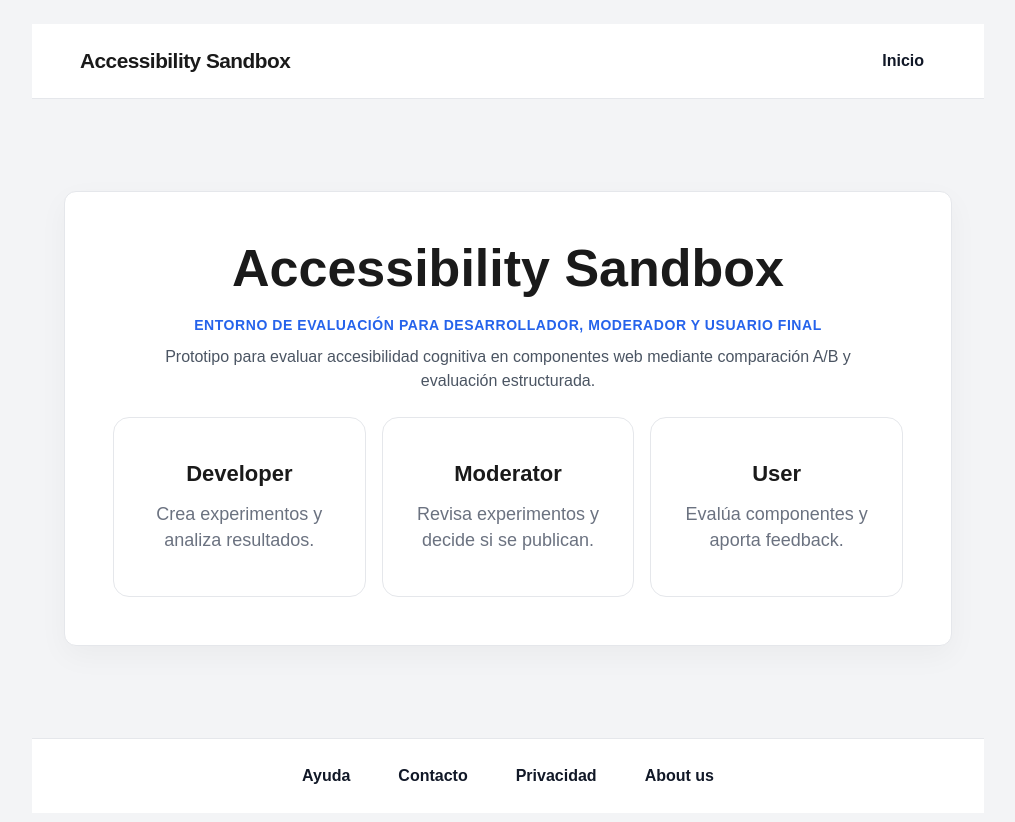
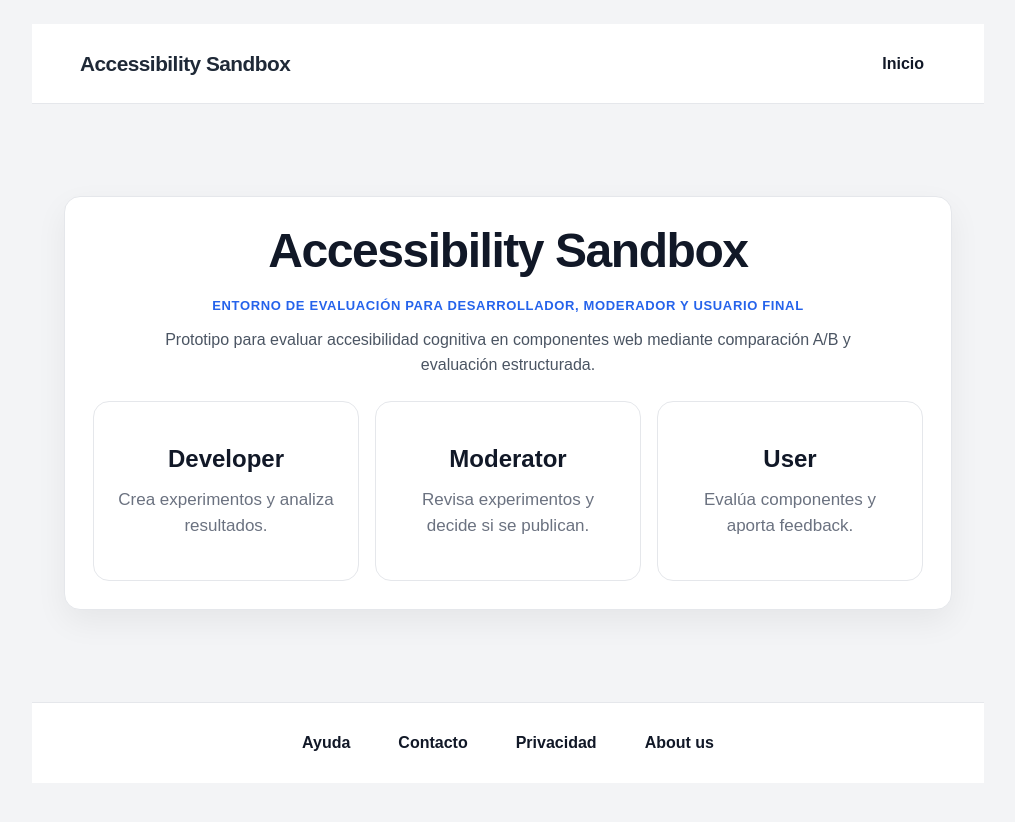
Before and after one commit to 100472330/ACCESIBILITY-SANDBOX, a React app in the folder frontend/: page / in a window 1280 px wide. Shown: the top 822 px of the page, without its empty margins (132-1147 px from the left). Built offline with nearby package versions, Linux system fonts and the light colour scheme; no server answers; the HTML template or start-up script is replaced by a standard one.

Commit message:
[FEAT] first standarization of index.css

```diff
--- a/frontend/src/index.css
+++ b/frontend/src/index.css
@@ -1,3 +1,33 @@
+:root {
+  --bg-page: #f3f4f6;
+  --bg-surface: #ffffff;
+  --bg-subtle: #f9fafb;
+  --text-main: #1f2937;
+  --text-muted: #6b7280;
+  --text-strong: #111827;
+  --border: #e5e7eb;
+  --border-strong: #d1d5db;
+
+  --primary: #2563eb;
+  --primary-soft: #eff6ff;
+  --primary-border: #bfdbfe;
+
+  --radius-sm: 8px;
+  --radius-md: 12px;
+  --radius-lg: 16px;
+
+  --space-1: 6px;
+  --space-2: 10px;
+  --space-3: 12px;
+  --space-4: 16px;
+  --space-5: 20px;
+  --space-6: 24px;
+  --space-7: 28px;
+
+  --shadow-soft: 0 8px 20px rgba(17, 24, 39, 0.06);
+  --shadow-lift: 0 10px 24px rgba(17, 24, 39, 0.08);
+}
+
 * {
   box-sizing: border-box;
 }
@@ -5,40 +35,63 @@
 body {
   margin: 0;
   font-family: Arial, sans-serif;
-  background: #f3f4f6;
-  color: #1a1a1a;
+  background: var(--bg-page);
+  color: var(--text-main);
+  font-size: 16px;
+  line-height: 1.45;
 }
 
 #root {
   width: 100%;
 }
 
+h1,
+h2,
+h3,
+h4,
+h5,
+h6 {
+  margin: 0;
+  color: var(--text-strong);
+  line-height: 1.2;
+}
+
+p {
+  margin: 0;
+}
+
 .app {
   max-width: 1000px;
   margin: 0 auto;
-  padding: 24px;
+  padding: var(--space-6);
 }
 
 .header {
   display: flex;
   justify-content: space-between;
   align-items: center;
-  gap: 16px;
-  margin-bottom: 24px;
+  gap: var(--space-4);
+  margin-bottom: var(--space-6);
+}
+
+.header h1 {
+  font-size: 2rem;
+  letter-spacing: -0.02em;
 }
 
 .card {
-  background: white;
-  border: 1px solid #e5e7eb;
-  border-radius: 12px;
-  padding: 20px;
-  margin-bottom: 24px;
+  background: var(--bg-surface);
+  border: 1px solid var(--border);
+  border-radius: var(--radius-md);
+  padding: var(--space-6);
+  margin-bottom: var(--space-6);
+  box-shadow: var(--shadow-soft);
 }
 
 .form {
   display: flex;
   flex-direction: column;
-  gap: 12px;
+  gap: var(--space-3);
 }
 
 input,
@@ -53,8 +106,10 @@ textarea,
 select {
   width: 100%;
   padding: 10px 12px;
-  border: 1px solid #d1d5db;
-  border-radius: 8px;
+  border: 1px solid var(--border-strong);
+  border-radius: var(--radius-sm);
+  color: var(--text-main);
+  background: #fff;
 }
 
 textarea {
@@ -63,12 +118,22 @@ textarea {
 }
 
 button {
-  background: #2563eb;
-  color: white;
+  background: var(--primary);
+  color: #fff;
   border: none;
-  border-radius: 8px;
+  border-radius: var(--radius-sm);
   padding: 10px 14px;
+  font-weight: 600;
   cursor: pointer;
+  transition: filter 0.15s ease, transform 0.15s ease;
+}
+
+button:hover {
+  filter: brightness(0.95);
+}
+
+button:active {
+  transform: translateY(1px);
 }
 
 button:disabled {
@@ -79,13 +144,13 @@ button:disabled {
 .role-switcher {
   display: flex;
   align-items: center;
-  gap: 8px;
+  gap: var(--space-2);
 }
 
 .experiment-list {
   display: grid;
   grid-template-columns: repeat(2, minmax(0, 1fr));
-  gap: 16px;
+  gap: var(--space-4);
   align-items: start;
 }
 
@@ -96,12 +161,13 @@ button:disabled {
 }
 
 .experiment-item {
-  margin-top: 10px;
-  margin-right: 10px;
-  border: 1px solid #e5e7eb;
-  border-radius: 10px;
+  margin-top: var(--space-2);
+  margin-right: 0;
+  border: 1px solid var(--border);
+  border-radius: var(--radius-md);
   padding: 14px;
-  background: #fafafa;
+  background: var(--bg-subtle);
+  box-shadow: 0 2px 8px rgba(17, 24, 39, 0.04);
 }
 
 .experiment-item.expanded {
@@ -119,16 +185,18 @@ button:disabled {
 
 .actions {
   display: flex;
-  gap: 10px;
-  margin-top: 12px;
+  gap: var(--space-2);
+  margin-top: var(--space-3);
 }
 
 .approve-btn {
   background: #16a34a;
+  border: 1px solid #16a34a;
 }
 
 .reject-btn {
   background: #dc2626;
+  border: 1px solid #dc2626;
 }
 
 .selectable {
@@ -136,23 +204,23 @@ button:disabled {
 }
 
 .selectable.selected {
-  border: 2px solid #2563eb;
-  background: #eff6ff;
+  border: 2px solid var(--primary);
+  background: var(--primary-soft);
 }
 
 .preview-frame {
   width: 100%;
   height: 400px;
   min-height: 250px;
-  border: 1px solid #d1d5db;
-  border-radius: 8px;
-  background: white;
+  border: 1px solid var(--border-strong);
+  border-radius: var(--radius-sm);
+  background: #fff;
 }
 
 .results-box {
-  margin-top: 12px;
-  padding: 10px;
-  border-radius: 8px;
+  margin-top: var(--space-3);
+  padding: var(--space-2);
+  border-radius: var(--radius-sm);
   background: #f0f9ff;
   border: 1px solid #bae6fd;
 }
@@ -160,7 +228,7 @@ button:disabled {
 .ab-container {
   display: grid;
   grid-template-columns: repeat(2, 1fr);
-  gap: 16px;
+  gap: var(--space-4);
 }
 
 .experiment-item.expanded .ab-container {
@@ -176,35 +244,35 @@ button:disabled {
 .ab-variant {
   display: flex;
   flex-direction: column;
-  gap: 8px;
-  border: 1px solid #e5e7eb;
-  border-radius: 12px;
-  padding: 12px;
-  background: #ffffff;
+  gap: var(--space-2);
+  border: 1px solid var(--border);
+  border-radius: var(--radius-md);
+  padding: var(--space-3);
+  background: var(--bg-surface);
 }
 
 .ab-choice {
   display: flex;
   flex-direction: column;
-  gap: 8px;
+  gap: var(--space-2);
 }
 
 .success {
   background: #dcfce7;
   border: 1px solid #86efac;
   color: #166534;
-  padding: 10px;
-  border-radius: 8px;
-  margin-bottom: 16px;
+  padding: var(--space-2);
+  border-radius: var(--radius-sm);
+  margin-bottom: var(--space-4);
 }
 
 .role-banner {
-  margin-bottom: 20px;
+  margin-bottom: var(--space-5);
 }
 
 .developer-banner {
-  background: #eff6ff;
-  border: 1px solid #bfdbfe;
+  background: var(--primary-soft);
+  border: 1px solid var(--primary-border);
 }
 
 .moderator-banner {
@@ -221,24 +289,25 @@ button:disabled {
   max-width: 900px;
   margin: 60px auto;
   text-align: center;
-  padding: 48px;
-  background: #ffffff;
-  border: 1px solid #e5e7eb;
-  box-shadow: 0 10px 30px rgba(0, 0, 0, 0.04);
+  padding: var(--space-7);
+  background: var(--bg-surface);
+  border: 1px solid var(--border);
+  border-radius: var(--radius-lg);
+  box-shadow: 0 12px 32px rgba(0, 0, 0, 0.06);
 }
 
 .login-card h1 {
-  margin-top: 0;
-  margin-bottom: 20px;
-  font-size: 52px;
-  line-height: 1.1;
+  margin-bottom: var(--space-5);
+  font-size: 48px;
+  line-height: 1.08;
+  letter-spacing: -0.03em;
 }
 
 .role-entry-buttons {
   display: flex;
   flex-direction: column;
-  gap: 12px;
-  margin-top: 20px;
+  gap: var(--space-3);
+  margin-top: var(--space-5);
 }
 
 .role-entry-buttons button {
@@ -246,11 +315,11 @@ button:disabled {
 }
 
 .comments-box {
-  margin-top: 12px;
-  padding: 10px;
-  border-radius: 8px;
-  background: #f9fafb;
-  border: 1px solid #e5e7eb;
+  margin-top: var(--space-3);
+  padding: var(--space-2);
+  border-radius: var(--radius-sm);
+  background: var(--bg-subtle);
+  border: 1px solid var(--border);
 }
 
 .comments-box ul {
@@ -259,15 +328,15 @@ button:disabled {
 }
 
 .comments-box li {
-  margin-bottom: 6px;
+  margin-bottom: var(--space-1);
 }
 
 .status-badge {
   display: inline-block;
   padding: 4px 10px;
   border-radius: 999px;
-  font-size: 14px;
-  font-weight: 600;
+  font-size: 13px;
+  font-weight: 700;
 }
 
 .status-pending {
@@ -291,47 +360,52 @@ button:disabled {
 }
 
 .ab-variant.selected {
-  border: 2px solid #2563eb;
+  border: 2px solid var(--primary);
 }
 
 .ab-metrics {
-  margin-top: 12px;
-  padding: 10px;
+  margin-top: var(--space-3);
+  padding: var(--space-2);
   background: #eef2ff;
   border: 1px solid #c7d2fe;
-  border-radius: 8px;
+  border-radius: var(--radius-sm);
 }
 
 .recommendation-box {
-  margin-top: 12px;
-  padding: 10px;
+  margin-top: var(--space-3);
+  padding: var(--space-2);
   background: #ecfdf5;
   border: 1px solid #86efac;
-  border-radius: 8px;
+  border-radius: var(--radius-sm);
 }
 
 .login-subtitle {
   color: #4b5563;
-  margin: 0 auto 24px auto;
+  margin: 0 auto var(--space-6) auto;
   text-align: center;
   max-width: 700px;
-  line-height: 1.5;
+  line-height: 1.55;
 }
 
 .role-cards {
   display: grid;
   grid-template-columns: repeat(3, 1fr);
-  gap: 16px;
-  margin-top: 20px;
+  gap: var(--space-4);
+  margin-top: var(--space-5);
+}
+
+.role-card,
+.developer-menu-card,
+.category-card {
+  border: 1px solid var(--border);
+  border-radius: var(--radius-lg);
+  background: var(--bg-surface);
+  cursor: pointer;
+  transition: transform 0.15s ease, box-shadow 0.15s ease, border-color 0.15s ease;
 }
 
 .role-card {
-  border: 1px solid #e5e7eb;
-  border-radius: 16px;
-  padding: 24px;
-  background: #ffffff;
-  cursor: pointer;
-  transition: transform 0.15s ease, box-shadow 0.15s ease, border-color 0.15s ease;
+  padding: var(--space-6);
   min-height: 180px;
   display: flex;
   flex-direction: column;
@@ -340,26 +414,23 @@ button:disabled {
 
 .role-card p {
   margin: 0;
-  color: #4b5563;
-  line-height: 1.45;
-  font-size: 18px;
+  color: var(--text-muted);
+  line-height: 1.5;
+  font-size: 17px;
 }
 
-.role-card:hover {
+.role-card:hover,
+.developer-menu-card:hover,
+.category-card:hover {
   transform: translateY(-3px);
-  box-shadow: 0 10px 24px rgba(0, 0, 0, 0.08);
+  box-shadow: var(--shadow-lift);
   border-color: #93c5fd;
 }
 
 .role-card h2 {
   margin-top: 0;
   margin-bottom: 14px;
-  font-size: 22px;
-}
-
-.role-card p {
-  margin: 0;
-  color: #6b7280;
+  font-size: 24px;
 }
 
 @media (max-width: 900px) {
@@ -369,31 +440,33 @@ button:disabled {
 }
 
 .login-tag {
-  font-size: 14px;
-  font-weight: 600;
-  color: #2563eb;
+  font-size: 13px;
+  font-weight: 700;
+  color: var(--primary);
   text-transform: uppercase;
-  letter-spacing: 0.04em;
-  margin-bottom: 12px;
+  letter-spacing: 0.05em;
+  margin-bottom: var(--space-3);
 }
 
 .metric-block {
-  margin-top: 10px;
+  margin-top: var(--space-2);
 }
 
 .metric-bar {
   width: 100%;
   height: 10px;
-  background: #e5e7eb;
+  background: var(--border);
   border-radius: 999px;
   overflow: hidden;
-  margin-top: 6px;
+  margin-top: var(--space-1);
 }
 
 .metric-fill {
   height: 100%;
-  background: #2563eb;
+  background: var(--primary);
   border-radius: 999px;
+  transition: width 0.4s ease, background-color 0.3s ease;
+  box-shadow: 0 0 6px rgba(0, 0, 0, 0.15);
 }
 
 .ab-bar {
@@ -402,18 +475,18 @@ button:disabled {
   height: 28px;
   border-radius: 999px;
   overflow: hidden;
-  background: #e5e7eb;
+  background: var(--border);
   margin: 12px 0;
 }
 
 .ab-bar-a {
-  background: #2563eb;
+  background: var(--primary);
   color: white;
   display: flex;
   align-items: center;
   justify-content: center;
   font-size: 12px;
-  font-weight: 600;
+  font-weight: 700;
   min-width: 0;
 }
 
@@ -424,63 +497,58 @@ button:disabled {
   align-items: center;
   justify-content: center;
   font-size: 12px;
-  font-weight: 600;
+  font-weight: 700;
   min-width: 0;
 }
 
 .experiment-item button + button {
-  margin-left: 10px;
+  margin-left: var(--space-2);
 }
 
 .export-btn {
   background: #111827;
+  border: 1px solid #111827;
+}
+
+.export-btn:hover {
+  background: #1f2937;
+  border-color: #1f2937;
 }
 
 .validation-error {
   background: #fee2e2;
   border: 1px solid #fca5a5;
   color: #991b1b;
-  padding: 10px;
-  border-radius: 8px;
+  padding: var(--space-2);
+  border-radius: var(--radius-sm);
   margin: 8px 0;
 }
 
 .developer-home {
   text-align: center;
-  padding: 40px;
+  padding: var(--space-6);
 }
 
 .developer-home-subtitle {
   color: #4b5563;
   max-width: 650px;
   margin: 0 auto 28px auto;
-  line-height: 1.5;
+  line-height: 1.55;
 }
 
 .developer-menu-cards {
   display: grid;
   grid-template-columns: repeat(2, 1fr);
-  gap: 20px;
-  margin-top: 20px;
+  gap: var(--space-5);
+  margin-top: var(--space-5);
 }
 
 .developer-menu-card {
-  border: 1px solid #dbeafe;
-  border-radius: 16px;
-  padding: 28px;
-  background: #ffffff;
-  cursor: pointer;
-  transition: transform 0.15s ease, box-shadow 0.15s ease, border-color 0.15s ease;
+  padding: var(--space-6);
   min-height: 180px;
   display: flex;
   flex-direction: column;
   justify-content: center;
-}
-
-.developer-menu-card:hover {
-  transform: translateY(-3px);
-  box-shadow: 0 10px 24px rgba(0, 0, 0, 0.08);
-  border-color: #93c5fd;
 }
 
 .developer-menu-card h3 {
@@ -491,21 +559,21 @@ button:disabled {
 
 .developer-menu-card p {
   margin: 0;
-  color: #6b7280;
-  line-height: 1.45;
-  font-size: 18px;
+  color: var(--text-muted);
+  line-height: 1.5;
+  font-size: 17px;
 }
 
 .developer-subheader-row {
   display: flex;
   justify-content: space-between;
   align-items: center;
-  gap: 16px;
+  gap: var(--space-4);
 }
 
 .developer-subheader-row p {
   margin: 8px 0 0 0;
-  color: #6b7280;
+  color: var(--text-muted);
 }
 
 @media (max-width: 900px) {
@@ -520,21 +588,21 @@ button:disabled {
 }
 
 .developer-stats {
-  padding: 24px;
+  padding: var(--space-6);
 }
 
 .developer-stats-grid {
   display: grid;
   grid-template-columns: repeat(3, 1fr);
-  gap: 16px;
+  gap: var(--space-4);
 }
 
 .developer-stat-card {
-  border-radius: 16px;
-  padding: 24px;
+  border-radius: var(--radius-lg);
+  padding: var(--space-6);
   text-align: center;
-  border: 1px solid #e5e7eb;
-  background: #ffffff;
+  border: 1px solid var(--border);
+  background: var(--bg-surface);
 }
 
 .developer-stat-card h3 {
@@ -546,7 +614,7 @@ button:disabled {
 .developer-stat-card p {
   margin: 0;
   font-size: 16px;
-  font-weight: 600;
+  font-weight: 700;
   color: #4b5563;
 }
 
@@ -587,9 +655,9 @@ button:disabled {
   margin-top: 14px;
   margin-bottom: 14px;
   padding: 14px;
-  border: 1px solid #e5e7eb;
-  border-radius: 12px;
-  background: #f9fafb;
+  border: 1px solid var(--border);
+  border-radius: var(--radius-md);
+  background: var(--bg-subtle);
 }
 
 .moderator-preview-box h4 {
@@ -598,14 +666,14 @@ button:disabled {
 }
 
 .preview-label {
-  font-weight: 600;
+  font-weight: 700;
   margin-bottom: 10px;
   color: #374151;
 }
 
 .category-intro {
-  color: #6b7280;
-  margin-bottom: 20px;
+  color: var(--text-muted);
+  margin-bottom: var(--space-5);
 }
 
 .category-card-grid {
@@ -615,23 +683,12 @@ button:disabled {
 }
 
 .category-card {
-  border: 1px solid #e5e7eb;
-  border-radius: 16px;
-  padding: 24px;
+  padding: var(--space-6);
   min-height: 120px;
-  background: #ffffff;
-  cursor: pointer;
   display: flex;
   align-items: center;
   justify-content: center;
   text-align: center;
-  transition: transform 0.15s ease, box-shadow 0.15s ease, border-color 0.15s ease;
-}
-
-.category-card:hover {
-  transform: translateY(-3px);
-  box-shadow: 0 10px 24px rgba(0, 0, 0, 0.08);
-  border-color: #93c5fd;
 }
 
 .category-card h3 {
@@ -640,8 +697,8 @@ button:disabled {
 }
 
 .active-category-card {
-  border-color: #2563eb;
-  background: #eff6ff;
+  border-color: var(--primary);
+  background: var(--primary-soft);
   box-shadow: 0 10px 24px rgba(37, 99, 235, 0.12);
 }
 
@@ -658,14 +715,14 @@ button:disabled {
 .category-buttons {
   display: flex;
   flex-wrap: wrap;
-  gap: 12px;
-  margin-top: 12px;
+  gap: var(--space-3);
+  margin-top: var(--space-3);
 }
 
 .category-btn {
-  background: #ffffff;
+  background: var(--bg-surface);
   color: #1f2937;
-  border: 1px solid #d1d5db;
+  border: 1px solid var(--border-strong);
   border-radius: 999px;
   padding: 10px 16px;
   cursor: pointer;
@@ -673,13 +730,13 @@ button:disabled {
 
 .category-btn:hover {
   border-color: #93c5fd;
-  background: #eff6ff;
+  background: var(--primary-soft);
 }
 
 .active-category {
-  background: #2563eb;
+  background: var(--primary);
   color: white;
-  border-color: #2563eb;
+  border-color: var(--primary);
 }
 
 .custom-answers-block {
@@ -687,9 +744,9 @@ button:disabled {
   flex-direction: column;
   gap: 14px;
   padding: 14px;
-  border: 1px solid #e5e7eb;
-  border-radius: 12px;
-  background: #f9fafb;
+  border: 1px solid var(--border);
+  border-radius: var(--radius-md);
+  background: var(--bg-subtle);
 }
 
 .custom-answers-block h3 {
@@ -704,10 +761,10 @@ button:disabled {
 }
 
 .standard-question-card {
-  padding: 16px;
-  border: 1px solid #e5e7eb;
-  border-radius: 12px;
-  background: #ffffff;
+  padding: var(--space-4);
+  border: 1px solid var(--border);
+  border-radius: var(--radius-md);
+  background: var(--bg-surface);
 }
 
 .standard-question-text {
@@ -720,10 +777,10 @@ button:disabled {
   display: flex;
   flex-direction: column;
   gap: 14px;
-  padding: 16px;
-  border: 1px solid #e5e7eb;
-  border-radius: 12px;
-  background: #f9fafb;
+  padding: var(--space-4);
+  border: 1px solid var(--border);
+  border-radius: var(--radius-md);
+  background: var(--bg-subtle);
 }
 
 .standard-questions-block h3 {
@@ -732,14 +789,14 @@ button:disabled {
 
 .evaluation-help {
   margin: 0;
-  color: #6b7280;
+  color: var(--text-muted);
   line-height: 1.4;
 }
 
 .standard-question {
   display: grid;
   grid-template-columns: 1fr 90px;
-  gap: 12px;
+  gap: var(--space-3);
   align-items: center;
   font-weight: 500;
 }
@@ -764,7 +821,7 @@ button:disabled {
 .likert-row {
   display: grid;
   grid-template-columns: 150px auto 130px;
-  gap: 16px;
+  gap: var(--space-4);
   align-items: center;
 }
 
@@ -778,7 +835,7 @@ button:disabled {
 }
 
 .likert-option input {
-  accent-color: #2563eb;
+  accent-color: var(--primary);
   width: 18px;
   height: 18px;
   cursor: pointer;
@@ -792,34 +849,23 @@ button:disabled {
   display: flex;
   justify-content: space-between;
   font-size: 12px;
-  color: #6b7280;
+  color: var(--text-muted);
 }
 
 .likert-end-label {
   font-size: 13px;
-  color: #6b7280;
+  color: var(--text-muted);
 }
 
 @media (max-width: 800px) {
   .likert-row {
     grid-template-columns: 1fr;
-    gap: 10px;
+    gap: var(--space-2);
   }
 
   .likert-end-label {
     text-align: center;
   }
-}
-
-.metric-fill {
-  height: 100%;
-  border-radius: 999px;
-  transition: width 0.4s ease, background-color 0.3s ease;
-}
-
-.metric-fill {
-  border-radius: 6px;
-  box-shadow: 0 0 6px rgba(0,0,0,0.15);
 }
 
 .results-summary {
@@ -828,9 +874,9 @@ button:disabled {
   justify-content: center;
   align-items: center;
   padding: 16px 20px;
-  border-radius: 12px;
-  background: #ffffff;
-  border: 1px solid #e5e7eb;
+  border-radius: var(--radius-md);
+  background: var(--bg-surface);
+  border: 1px solid var(--border);
   margin: 12px 0 20px 0;
 }
 
@@ -838,12 +884,11 @@ button:disabled {
   display: flex;
   flex-direction: column;
   gap: 4px;
-
 }
 
 .summary-label {
   font-size: 12px;
-  color: #6b7280;
+  color: var(--text-muted);
   text-transform: uppercase;
   letter-spacing: 0.5px;
   align-self: center;
@@ -851,26 +896,24 @@ button:disabled {
 
 .summary-value {
   font-size: 18px;
-  font-weight: 600;
+  font-weight: 700;
   align-self: center;
 }
 
 .worst-question-box {
-  margin-top: 12px;
+  margin-top: var(--space-3);
   padding: 12px 14px;
   border-radius: 10px;
   background: #fef2f2;
   border: 1px solid #fecaca;
-  display: block; /* importante */
 }
 
 .best-question-box {
-  margin-top: 12px;
+  margin-top: var(--space-3);
   padding: 12px 14px;
   border-radius: 10px;
   background: #f0fdf4;
   border: 1px solid #a7f3d0;
-  display: block; /* importante */
 }
 
 .insight-box p {
@@ -880,7 +923,7 @@ button:disabled {
 .insight-subtext {
   margin-top: 4px;
   font-size: 13px;
-  color: #6b7280;
+  color: var(--text-muted);
 }
 
 .moderator-category-select {
@@ -897,9 +940,9 @@ button:disabled {
 .moderator-questions-box {
   margin: 12px 0;
   padding: 12px;
-  border: 1px solid #e5e7eb;
-  border-radius: 12px;
-  background: #f9fafb;
+  border: 1px solid var(--border);
+  border-radius: var(--radius-md);
+  background: var(--bg-subtle);
 }
 
 .moderator-questions-box p {
@@ -921,9 +964,9 @@ button:disabled {
 .developer-preview-block {
   margin-top: 1rem;
   padding: 1rem;
-  border: 1px solid #e5e7eb;
-  border-radius: 12px;
-  background: #f9fafb;
+  border: 1px solid var(--border);
+  border-radius: var(--radius-md);
+  background: var(--bg-subtle);
 }
 
 .developer-preview-block h3 {
@@ -1024,10 +1067,6 @@ button:disabled {
   }
 }
 
-.detail-block-wide {
-  grid-column: 1 / -1;
-}
-
 .public-app {
   min-height: 100vh;
   display: flex;
@@ -1040,8 +1079,8 @@ button:disabled {
   display: flex;
   justify-content: space-between;
   align-items: center;
-  border-bottom: 1px solid #e5e7eb;
-  background: #ffffff;
+  border-bottom: 1px solid var(--border);
+  background: var(--bg-surface);
 }
 
 .public-header-brand {
@@ -1062,13 +1101,15 @@ button:disabled {
   color: #111827;
   border: none;
   padding: 0.5rem 0.75rem;
-  font-weight: 600;
+  font-weight: 700;
   cursor: pointer;
+  border-radius: var(--radius-sm);
 }
 
 .public-nav button:hover,
 .public-footer button:hover {
-  color: #2563eb;
+  color: var(--primary);
+  background: rgba(37, 99, 235, 0.08);
 }
 
 .public-main {
@@ -1084,8 +1125,8 @@ button:disabled {
   display: flex;
   justify-content: center;
   gap: 1.5rem;
-  border-top: 1px solid #e5e7eb;
-  background: #ffffff;
+  border-top: 1px solid var(--border);
+  background: var(--bg-surface);
 }
 
 @media (max-width: 700px) {
@@ -1099,14 +1140,22 @@ button:disabled {
     flex-wrap: wrap;
     gap: 0.75rem;
   }
+
+  .login-card {
+    padding: var(--space-5) var(--space-6);
+  }
+
+  .login-card h1 {
+    font-size: 38px;
+  }
 }
 
 .custom-questions-card {
   margin-top: 1rem;
-  padding: 1.25rem;
+  padding: var(--space-5);
   border-radius: 14px;
-  background: #f9fafb;
-  border: 1px solid #e5e7eb;
+  background: var(--bg-subtle);
+  border: 1px solid var(--border);
 }
 
 .custom-questions-header {
@@ -1117,12 +1166,12 @@ button:disabled {
 
 .custom-questions-limit {
   font-size: 0.85rem;
-  color: #6b7280;
+  color: var(--text-muted);
 }
 
 .custom-questions-subtext {
   font-size: 0.9rem;
-  color: #6b7280;
+  color: var(--text-muted);
   margin: 0.5rem 0 1rem;
 }
 
@@ -1145,8 +1194,8 @@ button:disabled {
   display: flex;
   justify-content: space-between;
   align-items: center;
-  background: white;
-  border: 1px solid #e5e7eb;
+  background: #fff;
+  border: 1px solid var(--border);
   padding: 0.6rem 0.8rem;
   border-radius: 10px;
   margin-bottom: 0.5rem;
@@ -1158,8 +1207,36 @@ button:disabled {
   color: #ef4444;
   font-size: 1rem;
   cursor: pointer;
+  padding: 6px;
+  border-radius: var(--radius-sm);
 }
 
 .remove-question-btn:hover {
-  opacity: 0.7;
+  color: #dc2626;
+  background: rgba(239, 68, 68, 0.08);
 }
+
+@media (max-width: 700px) {
+  .app {
+    padding: var(--space-4);
+  }
+
+  .header h1 {
+    font-size: 1.75rem;
+  }
+
+  .login-card h1 {
+    font-size: 34px;
+  }
+
+  .role-card p,
+  .developer-menu-card p,
+  .login-subtitle,
+  .developer-home-subtitle {
+    font-size: 16px;
+  }
+
+  .developer-stat-card h3 {
+    font-size: 34px;
+  }
+}
```
